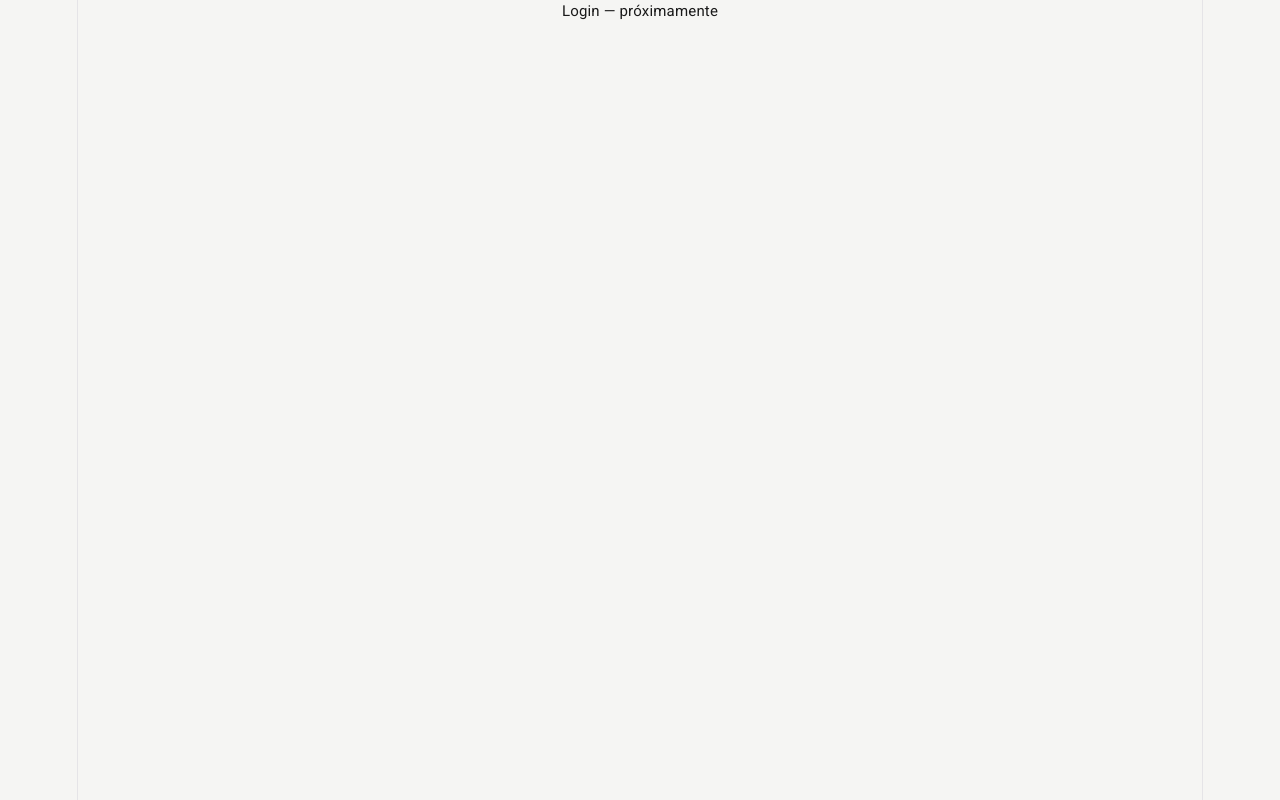
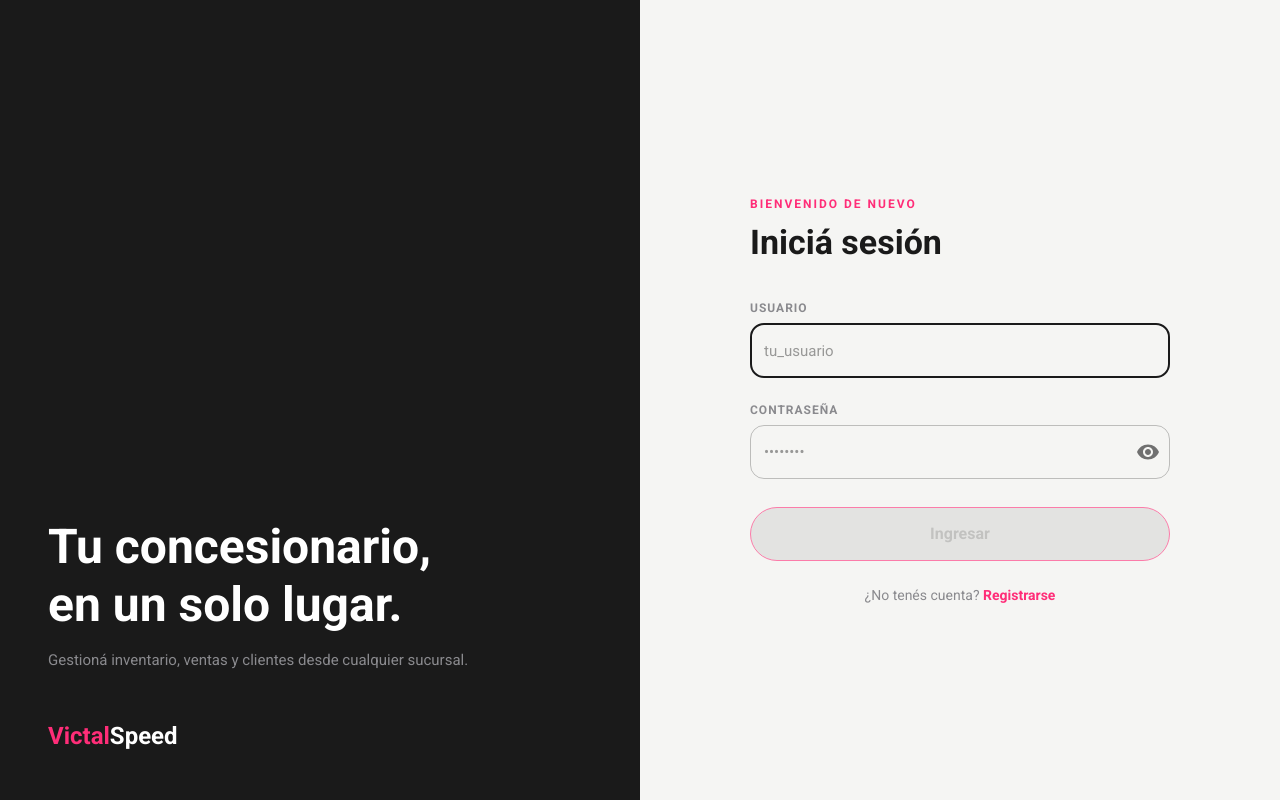
Before and after one commit to Alis0n09/venta-motos-react, a React (Vite) app: page /login in a window 1280 px wide. Built offline with nearby package versions, Linux system fonts and the light colour scheme.

Commit message:
Creacion de Login

```diff
--- a/src/index.css
+++ b/src/index.css
@@ -1,111 +1,17 @@
-:root {
-  --text: #6b6375;
-  --text-h: #08060d;
-  --bg: #fff;
-  --border: #e5e4e7;
-  --code-bg: #f4f3ec;
-  --accent: #aa3bff;
-  --accent-bg: rgba(170, 59, 255, 0.1);
-  --accent-border: rgba(170, 59, 255, 0.5);
-  --social-bg: rgba(244, 243, 236, 0.5);
-  --shadow:
-    rgba(0, 0, 0, 0.1) 0 10px 15px -3px, rgba(0, 0, 0, 0.05) 0 4px 6px -2px;
+/* src/index.css */
 
-  --sans: system-ui, 'Segoe UI', Roboto, sans-serif;
-  --heading: system-ui, 'Segoe UI', Roboto, sans-serif;
-  --mono: ui-monospace, Consolas, monospace;
-
-  font: 18px/145% var(--sans);
-  letter-spacing: 0.18px;
-  color-scheme: light dark;
-  color: var(--text);
-  background: var(--bg);
-  font-synthesis: none;
-  text-rendering: optimizeLegibility;
-  -webkit-font-smoothing: antialiased;
-  -moz-osx-font-smoothing: grayscale;
-
-  @media (max-width: 1024px) {
-    font-size: 16px;
-  }
+*, *::before, *::after {
+  box-sizing: border-box;
+  margin: 0;
+  padding: 0;
 }
 
-@media (prefers-color-scheme: dark) {
-  :root {
-    --text: #9ca3af;
-    --text-h: #f3f4f6;
-    --bg: #16171d;
-    --border: #2e303a;
-    --code-bg: #1f2028;
-    --accent: #c084fc;
-    --accent-bg: rgba(192, 132, 252, 0.15);
-    --accent-border: rgba(192, 132, 252, 0.5);
-    --social-bg: rgba(47, 48, 58, 0.5);
-    --shadow:
-      rgba(0, 0, 0, 0.4) 0 10px 15px -3px, rgba(0, 0, 0, 0.25) 0 4px 6px -2px;
-  }
-
-  #social .button-icon {
-    filter: invert(1) brightness(2);
-  }
-}
-
-#root {
-  width: 1126px;
-  max-width: 100%;
-  margin: 0 auto;
-  text-align: center;
-  border-inline: 1px solid var(--border);
-  min-height: 100svh;
-  display: flex;
-  flex-direction: column;
-  box-sizing: border-box;
+html, body, #root {
+  width: 100%;
+  min-height: 100vh;
 }
 
 body {
-  margin: 0;
+  -webkit-font-smoothing: antialiased;
+  -moz-osx-font-smoothing: grayscale;
 }
-
-h1,
-h2 {
-  font-family: var(--heading);
-  font-weight: 500;
-  color: var(--text-h);
-}
-
-h1 {
-  font-size: 56px;
-  letter-spacing: -1.68px;
-  margin: 32px 0;
-  @media (max-width: 1024px) {
-    font-size: 36px;
-    margin: 20px 0;
-  }
-}
-h2 {
-  font-size: 24px;
-  line-height: 118%;
-  letter-spacing: -0.24px;
-  margin: 0 0 8px;
-  @media (max-width: 1024px) {
-    font-size: 20px;
-  }
-}
-p {
-  margin: 0;
-}
-
-code,
-.counter {
-  font-family: var(--mono);
-  display: inline-flex;
-  border-radius: 4px;
-  color: var(--text-h);
-}
-
-code {
-  font-size: 15px;
-  line-height: 135%;
-  padding: 4px 8px;
-  background: var(--code-bg);
-}
--- a/src/presentation/pages/auth/LoginPage.tsx
+++ b/src/presentation/pages/auth/LoginPage.tsx
@@ -1,5 +1,168 @@
 // src/presentation/pages/auth/LoginPage.tsx
 
+import { useState } from 'react'
+import { Link, useNavigate, useLocation } from 'react-router-dom'
+import {
+  Box, Typography, TextField, Button,
+  IconButton, InputAdornment, CircularProgress, Alert,
+} from '@mui/material'
+import { Visibility, VisibilityOff } from '@mui/icons-material'
+import { useAuthStore } from '@/presentation/store/auth.store'
+import { colors } from '@/presentation/theme/colors'
+
 export default function LoginPage() {
-  return <div>Login — próximamente</div>
+  const navigate = useNavigate()
+  const location = useLocation()
+  const { login, isLoading, error, clearError } = useAuthStore()
+
+  const [username, setUsername] = useState('')
+  const [password, setPassword] = useState('')
+  const [showPassword, setShowPassword] = useState(false)
+
+  const from = (location.state as { from?: { pathname: string } })?.from?.pathname ?? '/'
+
+  async function handleSubmit(e: React.FormEvent) {
+    e.preventDefault()
+    clearError()
+    try {
+      await login(username, password)
+      navigate(from, { replace: true })
+    } catch {
+      // el error ya está en el store
+    }
+  }
+
+  return (
+    <Box sx={{ display: 'flex', minHeight: '100vh' }}>
+
+      {/* ── Lado izquierdo — marca ── */}
+      <Box sx={{
+        display: { xs: 'none', md: 'flex' },
+        flex: 1,
+        flexDirection: 'column',
+        justifyContent: 'flex-end',
+        bgcolor: colors.primary,
+        p: 6,
+        // cuando tengas imagen: backgroundImage: 'url(/tu-imagen.jpg)', backgroundSize: 'cover'
+      }}>
+        <Typography variant="h3" sx={{ color: colors.textOnPrimary, fontWeight: 800, lineHeight: 1.2, mb: 2 }}>
+          Tu concesionario,<br />en un solo lugar.
+        </Typography>
+        <Typography variant="body1" sx={{ color: colors.textSecondary }}>
+          Gestioná inventario, ventas y clientes desde cualquier sucursal.
+        </Typography>
+        <Typography variant="h5" sx={{ color: colors.accent, fontWeight: 800, mt: 6 }}>
+          Victal<span style={{ color: colors.textOnPrimary }}>Speed</span>
+        </Typography>
+      </Box>
+
+      {/* ── Lado derecho — formulario ── */}
+      <Box sx={{
+        flex: 1,
+        display: 'flex',
+        alignItems: 'center',
+        justifyContent: 'center',
+        bgcolor: colors.background,
+        p: { xs: 3, md: 6 },
+      }}>
+        <Box sx={{ width: '100%', maxWidth: 420 }}>
+
+          <Typography variant="caption" sx={{
+            color: colors.accent,
+            fontWeight: 700,
+            letterSpacing: 2,
+            textTransform: 'uppercase',
+            display: 'block',
+            mb: 1,
+          }}>
+            Bienvenido de nuevo
+          </Typography>
+
+          <Typography variant="h4" sx={{ fontWeight: 800, color: colors.textPrimary, mb: 4 }}>
+            Iniciá sesión
+          </Typography>
+
+          {error && (
+            <Alert severity="error" onClose={clearError} sx={{ mb: 3, borderRadius: 2 }}>
+              {error}
+            </Alert>
+          )}
+
+          <Box component="form" onSubmit={handleSubmit} sx={{ display: 'flex', flexDirection: 'column', gap: 2.5 }}>
+
+            <Box>
+              <Typography variant="caption" sx={{ color: colors.textSecondary, fontWeight: 700, letterSpacing: 1, textTransform: 'uppercase' }}>
+                Usuario
+              </Typography>
+              <TextField
+                fullWidth
+                placeholder="tu_usuario"
+                value={username}
+                onChange={(e) => setUsername(e.target.value)}
+                required
+                autoFocus
+                sx={{ mt: 0.5 }}
+              />
+            </Box>
+
+            <Box>
+              <Typography variant="caption" sx={{ color: colors.textSecondary, fontWeight: 700, letterSpacing: 1, textTransform: 'uppercase' }}>
+                Contraseña
+              </Typography>
+              <TextField
+                fullWidth
+                type={showPassword ? 'text' : 'password'}
+                placeholder="••••••••"
+                value={password}
+                onChange={(e) => setPassword(e.target.value)}
+                required
+                sx={{ mt: 0.5 }}
+                slotProps={{
+                  input: {
+                    endAdornment: (
+                      <InputAdornment position="end">
+                        <IconButton onClick={() => setShowPassword(!showPassword)} edge="end">
+                          {showPassword ? <VisibilityOff /> : <Visibility />}
+                        </IconButton>
+                      </InputAdornment>
+                    ),
+                  },
+                }}
+              />
+            </Box>
+
+            <Button
+              type="submit"
+              variant="contained"
+              fullWidth
+              disabled={isLoading || !username || !password}
+              sx={{
+                mt: 1,
+                py: 1.5,
+                bgcolor: colors.primary,
+                color: colors.textOnPrimary,
+                fontWeight: 700,
+                fontSize: 16,
+                borderRadius: 3,
+                border: `1.5px solid ${colors.accent}`,
+                '&:hover': { bgcolor: colors.primaryDark },
+                '&:disabled': { opacity: 0.6 },
+              }}
+            >
+              {isLoading ? <CircularProgress size={22} sx={{ color: colors.textOnPrimary }} /> : 'Ingresar'}
+            </Button>
+
+          </Box>
+
+          <Typography variant="body2" sx={{ mt: 3, textAlign: 'center', color: colors.textSecondary }}>
+            ¿No tenés cuenta?{' '}
+            <Link to="/register" style={{ color: colors.accent, fontWeight: 700, textDecoration: 'none' }}>
+              Registrarse
+            </Link>
+          </Typography>
+
+        </Box>
+      </Box>
+    </Box>
+  )
 }
```
